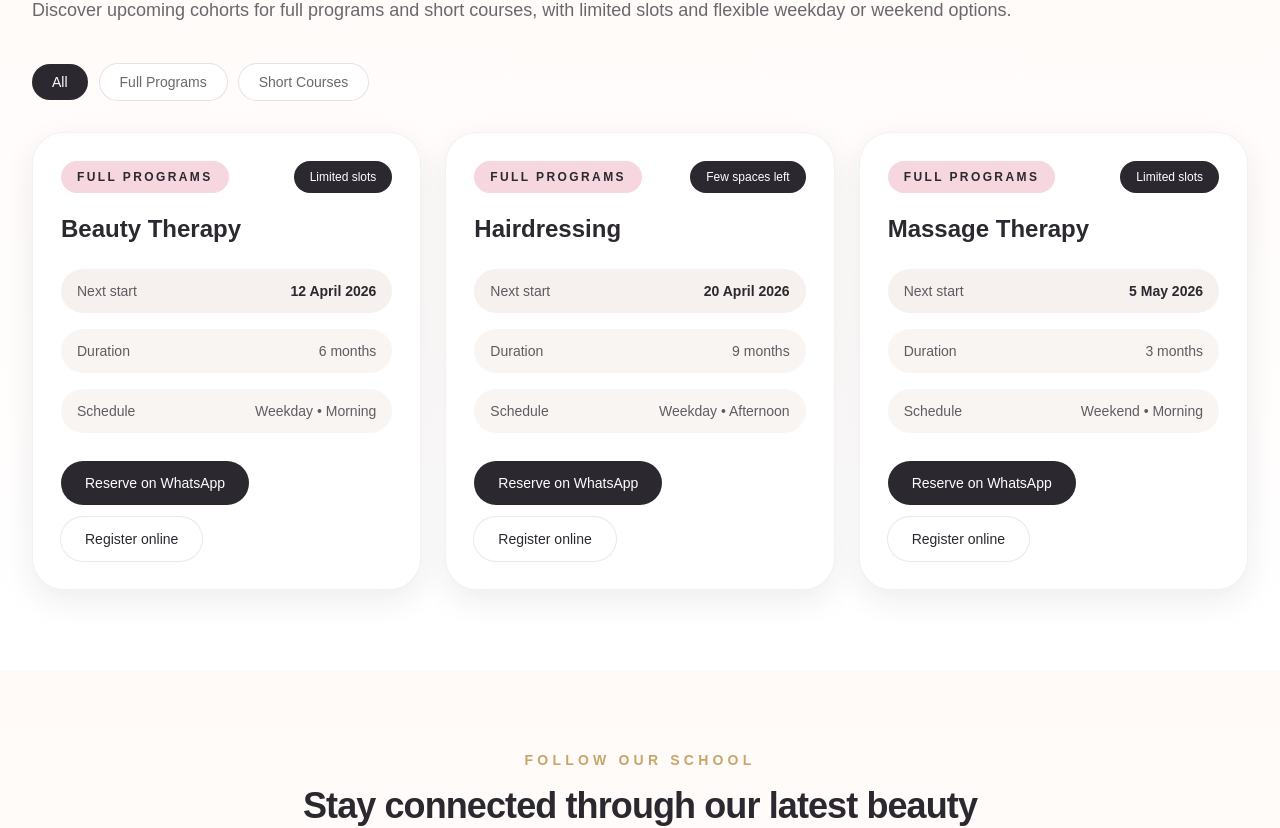
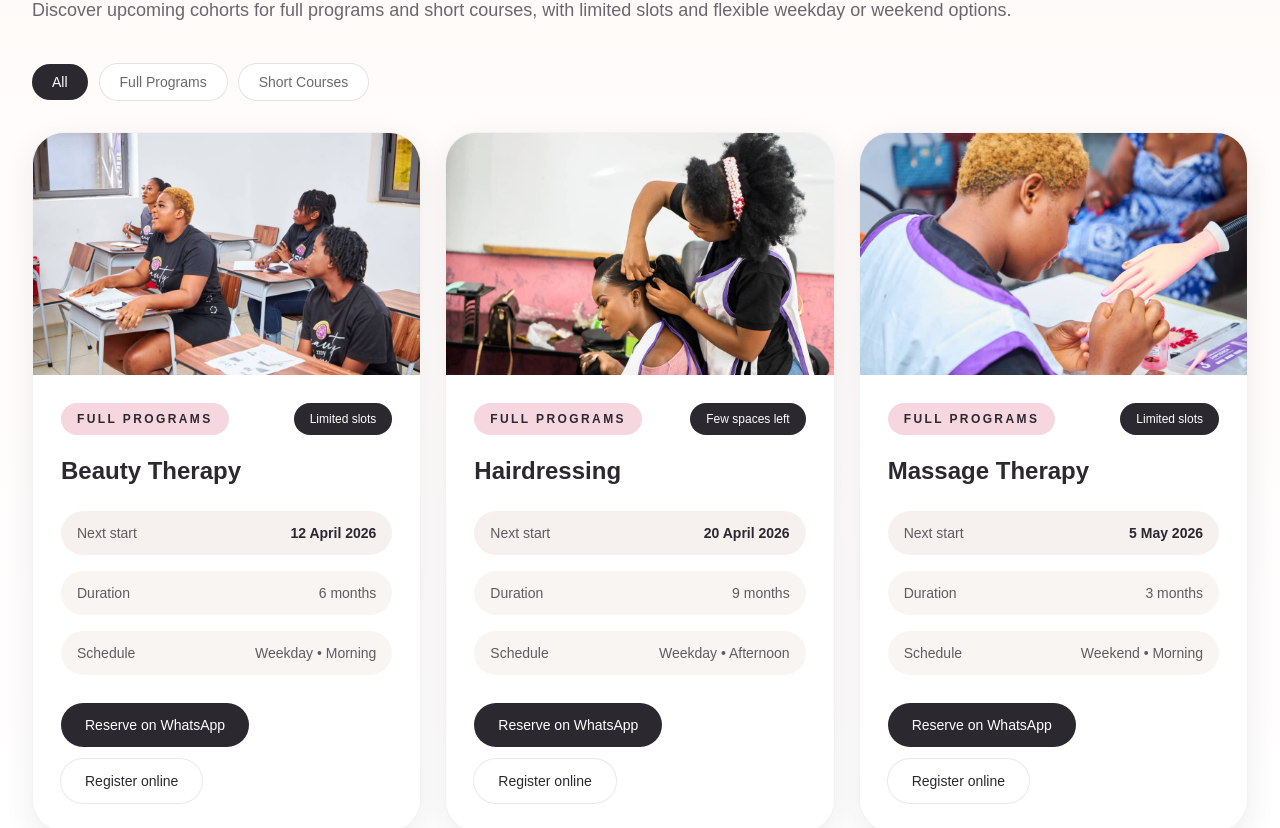
Before and after one commit to learngermanghana/email, a Next.js app: page / in a window 1280 px wide. Shown: the part 3300-4128 px from the top of the page. Built offline with nearby package versions, Linux system fonts and the light colour scheme.

Commit message:
Add class images to upcoming classes cards

```diff
--- a/src/components/upcoming-classes-section.tsx
+++ b/src/components/upcoming-classes-section.tsx
@@ -1,5 +1,6 @@
 'use client';
 
+import Image from 'next/image';
 import { useMemo, useState } from 'react';
 import { upcomingClasses } from '@/data/upcoming-classes';
 import { reserveClassWhatsAppLink } from '@/lib/whatsapp';
@@ -35,7 +36,17 @@ export function UpcomingClassesSection({ preview = false }: { preview?: boolean
       </div>
       <div className="grid gap-6 lg:grid-cols-2 xl:grid-cols-3">
         {filteredClasses.map((item) => (
-          <article key={item.id} className="rounded-4xl border border-black/5 bg-white p-7 shadow-card">
+          <article key={item.id} className="overflow-hidden rounded-4xl border border-black/5 bg-white shadow-card">
+            <div className="relative aspect-[16/10] bg-gradient-to-br from-blush via-white to-nude">
+              <Image
+                src={item.image}
+                alt={item.imageAlt}
+                fill
+                className="object-cover"
+                sizes="(min-width: 1280px) 33vw, (min-width: 1024px) 50vw, 100vw"
+              />
+            </div>
+            <div className="p-7">
               <div className="flex items-center justify-between gap-3">
                 <span className="rounded-full bg-blush px-4 py-2 text-xs font-semibold uppercase tracking-[0.2em] text-charcoal">{item.category}</span>
                 <span className="rounded-full bg-charcoal px-4 py-2 text-xs font-medium text-white">{item.slots}</span>
@@ -59,6 +70,7 @@ export function UpcomingClassesSection({ preview = false }: { preview?: boolean
                 <ButtonLink href={reserveClassWhatsAppLink(item.name)} external>Reserve on WhatsApp</ButtonLink>
                 <ButtonLink href="/register" variant="secondary">Register online</ButtonLink>
               </div>
+            </div>
           </article>
         ))}
       </div>
--- a/src/data/upcoming-classes.ts
+++ b/src/data/upcoming-classes.ts
@@ -1,6 +1,8 @@
 export type UpcomingClass = {
   id: string;
   name: string;
+  image: string;
+  imageAlt: string;
   startDate: string;
   duration: string;
   schedule: string;
@@ -12,6 +14,8 @@ export const upcomingClasses: UpcomingClass[] = [
   {
     id: 'beauty-therapy-april',
     name: 'Beauty Therapy',
+    image: '/uploads/courses/WhatsApp Image 2026-03-21 at 17.57.49 (1).jpeg',
+    imageAlt: 'Beauty therapy practical training in session',
     startDate: '12 April 2026',
     duration: '6 months',
     schedule: 'Weekday • Morning',
@@ -21,6 +25,8 @@ export const upcomingClasses: UpcomingClass[] = [
   {
     id: 'hairdressing-april',
     name: 'Hairdressing',
+    image: '/uploads/courses/hairdressing.jpeg',
+    imageAlt: 'Hairdressing class with mannequin practice',
     startDate: '20 April 2026',
     duration: '9 months',
     schedule: 'Weekday • Afternoon',
@@ -30,6 +36,8 @@ export const upcomingClasses: UpcomingClass[] = [
   {
     id: 'massage-therapy-may',
     name: 'Massage Therapy',
+    image: '/uploads/courses/WhatsApp Image 2026-03-21 at 17.57.50 (1).jpeg',
+    imageAlt: 'Massage therapy demonstration during class',
     startDate: '5 May 2026',
     duration: '3 months',
     schedule: 'Weekend • Morning',
@@ -39,6 +47,8 @@ export const upcomingClasses: UpcomingClass[] = [
   {
     id: 'millinery-april',
     name: 'Millinery',
+    image: '/uploads/courses/Millinery.jpeg',
+    imageAlt: 'Millinery students working on hat design',
     startDate: '15 April 2026',
     duration: '6 weeks',
     schedule: 'Weekend • Afternoon',
@@ -48,6 +58,8 @@ export const upcomingClasses: UpcomingClass[] = [
   {
     id: 'beading-april',
     name: 'Beading',
+    image: '/uploads/courses/Beading7.jpeg',
+    imageAlt: 'Beading class with handcrafted accessories',
     startDate: '22 April 2026',
     duration: '4 weeks',
     schedule: 'Weekday • Afternoon',
@@ -57,6 +69,8 @@ export const upcomingClasses: UpcomingClass[] = [
   {
     id: 'grooming-monthly',
     name: 'Personal Grooming & Corporate Grooming',
+    image: '/uploads/courses/Personal Grooming .jpeg',
+    imageAlt: 'Personal grooming workshop led by an instructor',
     startDate: 'Runs this month',
     duration: '3 days',
     schedule: 'Weekend • Intensive',
```
Lines whose indentation alone changed are shown as unchanged.
